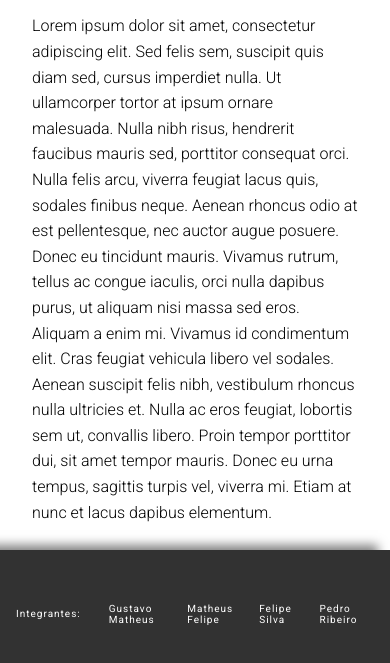
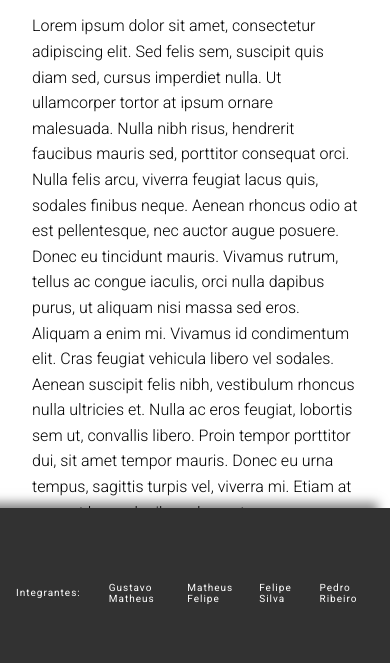
Before and after one commit to gustavomorinaga/GitAbout, a plain HTML site: page index.html in a window 390 px wide. Shown: the part 167-830 px from the top of the page. Drawn offline with Linux system fonts and the light colour scheme.

Commit message:
git commit -m "Ajustes"

```diff
--- a/styles/style.css
+++ b/styles/style.css
@@ -174,7 +174,7 @@ footer ul li {
 
 @media screen and (max-width: 624px) {
     body {
-        grid-template-columns: 1fr 4fr;
+        grid-template-columns: 0fr 4fr;
         grid-template-rows: 12vh 78vh 10vh;
     }
 
@@ -204,7 +204,7 @@ footer ul li {
 
 @media screen and (max-height: 410px){
     body {
-        grid-template-columns: 1fr 4fr;
+        grid-template-columns: 0fr 4fr;
         grid-template-rows: 10vh 80vh 10vh;
     }
 
@@ -236,7 +236,7 @@ footer ul li {
 @media screen and (max-width: 640px) {
     body {
         grid-template-columns: 0fr 4fr;
-        grid-template-rows: 10vh 75vh 15vh;
+        grid-template-rows: 10vh 70vh 20vh;
     }
 
     .vertical-nav {
```
